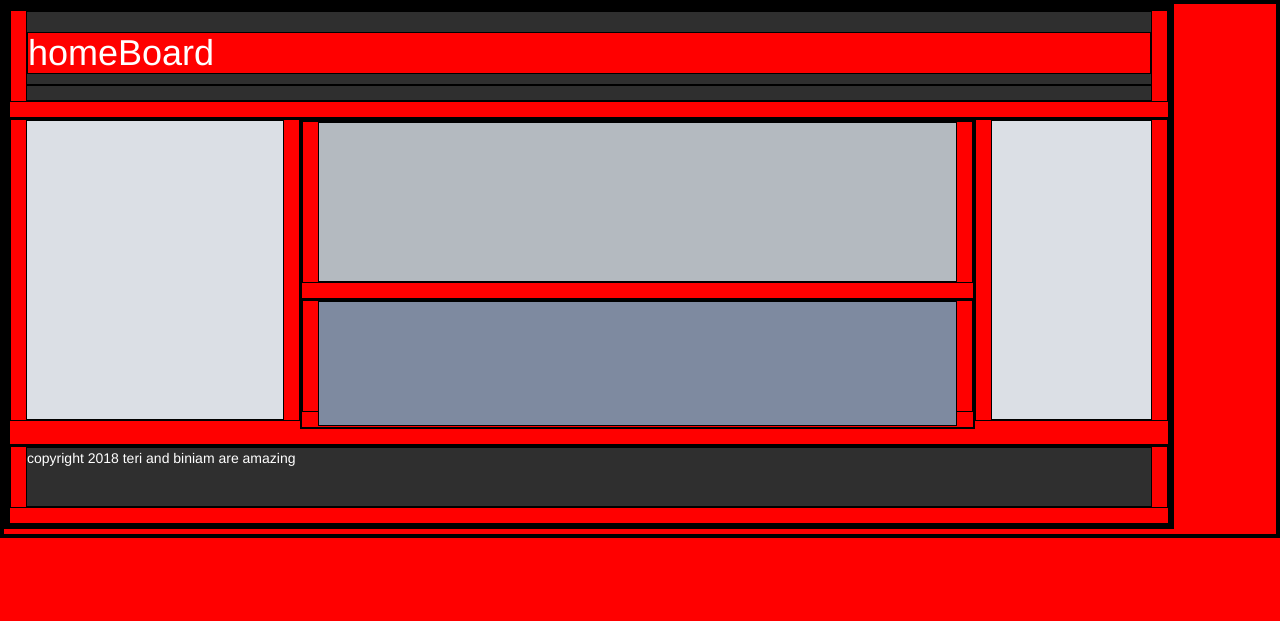
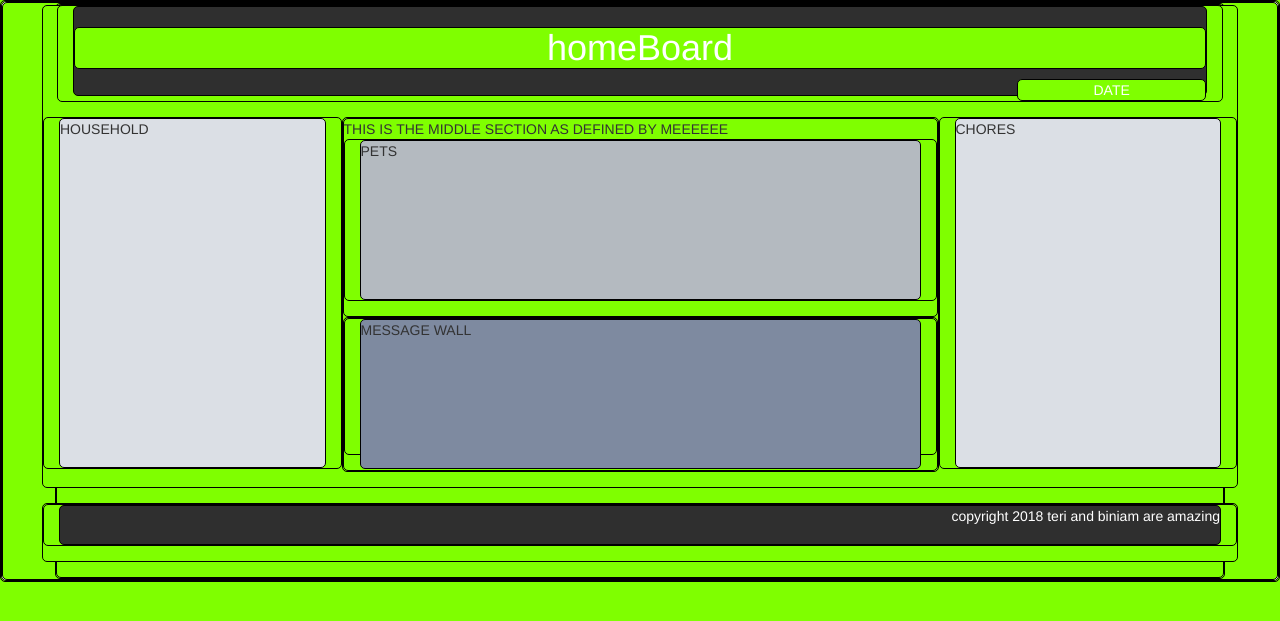
Before and after one commit to londondata/homeboard, a Node server app: page / in a window 1280 px wide. Shown: the top 621 px of the page. Run offline with Node 20, Linux system fonts and the light colour scheme; some libraries are stand-ins or nearby versions.

Commit message:
moAr styling

```diff
--- a/public/styles/style.css
+++ b/public/styles/style.css
@@ -1,26 +1,29 @@
 * {
 	border: 1px solid black;
-	box-sizing: border-box;
+	/*box-sizing: border-box;*/
 	font-family: 'Josefin Sans',
 	text-decoration: none;
-	background-color: red;
+	background-color: chartreuse;
+	border-radius: 5px;
+	margin: 0;
 }
 
-.container {
+/*.container {
 	display: inline-block;
-/*	margin: auto;
-	padding: 50px;*/
 	border: 5px solid black;
-}
+}*/
 
 	.row > div{
         margin-bottom: 15px;
     }
 	.header{
         min-height: 90px;
+        text-align: center;
     }
     .footer{
-        min-height: 60px;
+        min-height: 40px;
+        text-align: right;
+        text: .5em;
     }
     .header, .footer{
     	color: white;
@@ -28,7 +31,7 @@
         background: #2f2f2f;
     }
     .household, .chores{
-        min-height: 300px;
+        min-height: 350px;
         background: #dbdfe5;
     }
     .pets{
@@ -36,7 +39,7 @@
         background: #b4bac0;
     }
     .message-wall{
-        min-height: 125px;
+        min-height: 150px;
         background: #7e8aa0;
         margin-bottom: -15px;
     }
--- a/views/index.html
+++ b/views/index.html
@@ -13,8 +13,6 @@
 	<link rel="stylesheet" href="styles/style.css">
 </head>
 <body>
-	<header>
-
 	<main>
 <!--
 		<div class ="container">
@@ -30,33 +28,37 @@
 
 
 <div class="container">
+
     	<div class="row">
             <div class="col-md-12">
                 <div class="header"><h1>homeBoard</h1>
-		<section id = "date"></section></div>
+                	<div class="col-md-2 col-md-offset-10">DATE</div>
             </div>
         </div>
+
         <div class="row">
             <div class="col-md-3">
-                <div class="household"></div>
+                <div class="household">HOUSEHOLD</div>
             </div>
-            <div class="col-md-7">
-                <div class="row">
+
+            <div class="col-md-6">
+                <div class="row">THIS IS THE MIDDLE SECTION AS DEFINED BY MEEEEEE
                     <div class="col-md-12">
-                        <div class="pets"></div>
+                        <div class="pets">PETS</div>
                     </div>
                 </div>
                 <div class="row">
                     <div class="col-md-12">
-                        <div class="message-wall"></div>
+                        <div class="message-wall">MESSAGE WALL</div>
                     </div>
                   <!--   <div class="col-md-6">
                     	<div class="content-bottom bg-alt"></div>
                     </div> -->
                 </div>
             </div>
-            <div class="col-md-2">
-                <div class="chores"></div>
+
+            <div class="col-md-3">
+                <div class="chores">CHORES</div>
             </div>
         </div>
         <div class="row">
```
